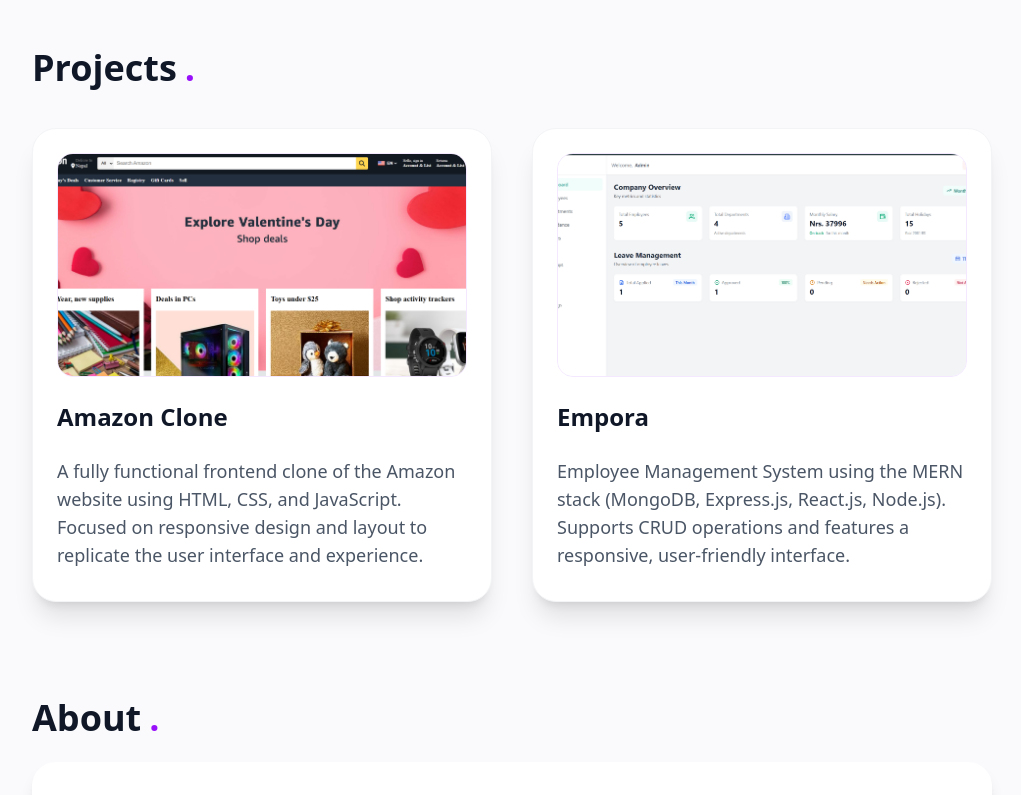
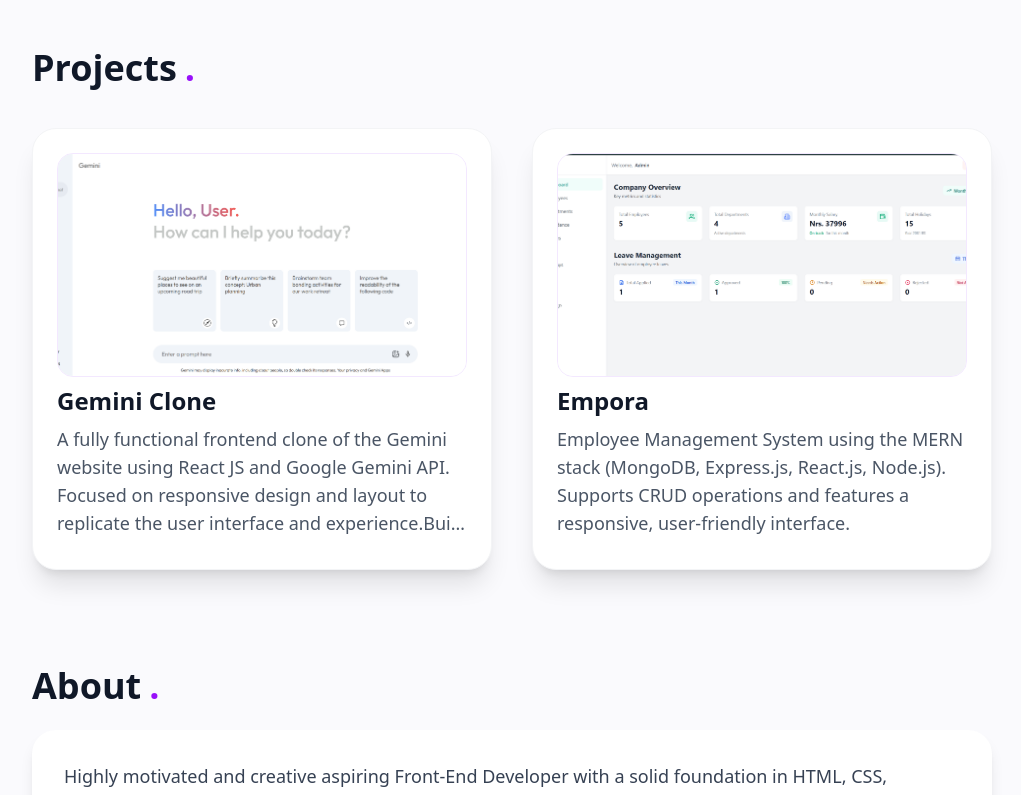
Before and after one commit to Gauravmahto187/Portfolio, a React (Vite) app: page / in a window 1280 px wide. Shown: the part 900-1695 px from the top of the page, without its empty margins (128-1149 px from the left). Built offline with nearby package versions, Linux system fonts and the light colour scheme.

Commit message:
feat: Projects

```diff
--- a/src/App.jsx
+++ b/src/App.jsx
@@ -1,6 +1,6 @@
 import React from 'react';
 import profileImg from './assets/profile.png';
-import amazonImg from './assets/Amazon.png';
+import geminiImg from './assets/Gemini.png';
 import emporaImg from './assets/Empora.png';
 import { FaLinkedin, FaGithub, FaEnvelope, FaPhone, FaCheckCircle } from 'react-icons/fa';
 import { motion } from 'framer-motion';
@@ -11,7 +11,6 @@
   { name: 'Experience', href: '#experience' },
   { name: 'Education', href: '#education' },
   { name: 'Projects', href: '#projects' },
-  { name: 'Certifications', href: '#certifications' },
   { name: 'Skills', href: '#skills' },
 ];
 
@@ -36,16 +35,16 @@
 
 const projects = [
   {
-    title: 'Amazon Clone',
-    image: amazonImg,
-    description: 'A fully functional frontend clone of the Amazon website using HTML, CSS, and JavaScript. Focused on responsive design and layout to replicate the user interface and experience.',
-    link: '',
+    title: 'Gemini Clone',
+    image: geminiImg,
+    description: 'A fully functional frontend clone of the Gemini website using React JS and Google Gemini API. Focused on responsive design and layout to replicate the user interface and experience.Built a prompt search feature and recent chat history, closely mirroring Gemini’s user experience.',
+    link: 'https://gemini-clone-snowy.vercel.app/',
   },
   {
     title: 'Empora',
     image: emporaImg,
     description: 'Employee Management System using the MERN stack (MongoDB, Express.js, React.js, Node.js). Supports CRUD operations and features a responsive, user-friendly interface.',
-    link: '',
+    link: 'https://empora-one.vercel.app/login',
   },
 ];
 
@@ -123,15 +122,22 @@
         </h2>
         <div className="grid grid-cols-1 md:grid-cols-2 gap-8 md:gap-10">
           {projects.map((project) => (
-            <motion.div
+            <a
               key={project.title}
-              className="rounded-3xl bg-white shadow-xl p-4 sm:p-6 flex flex-col gap-4 hover:shadow-2xl transition-shadow border border-gray-100"
-              whileHover={{ scale: 1.03 }}
+              href={project.link}
+              target="_blank"
+              rel="noopener noreferrer"
+              className="block"
             >
-              <img src={project.image} alt={project.title} className="rounded-2xl w-full h-44 sm:h-56 object-cover border border-purple-100 mb-2" />
-              <h3 className="text-xl sm:text-2xl font-bold mb-2">{project.title}</h3>
-              <p className="text-gray-600 mb-2 text-base sm:text-lg">{project.description}</p>
-            </motion.div>
+              <motion.div
+                className="rounded-3xl bg-white shadow-xl p-4 sm:p-6 flex flex-col justify-between min-h-[420px] hover:shadow-2xl transition-shadow border border-gray-100 h-full"
+                whileHover={{ scale: 1.03 }}
+              >
+                <img src={project.image} alt={project.title} className="rounded-2xl w-full h-44 sm:h-56 object-cover border border-purple-100 mb-2" />
+                <h3 className="text-xl sm:text-2xl font-bold mb-2">{project.title}</h3>
+                <p className="text-gray-600 mb-2 text-base sm:text-lg line-clamp-4">{project.description}</p>
+              </motion.div>
+            </a>
           ))}
         </div>
       </section>
@@ -187,17 +193,7 @@
           </div>
         </div>
       </section>
-      {/* Certifications Section */}
-      <section id="certifications" className="max-w-5xl mx-auto mt-16 md:mt-24 px-4 sm:px-6 lg:px-8 mb-16 md:mb-24">
-        <h2 className="text-3xl sm:text-4xl font-extrabold mb-6 flex items-center">
-          Certifications<span className="text-purple-600 ml-2">.</span>
-        </h2>
-        <div className="bg-white rounded-3xl shadow-lg p-6 sm:p-8">
-          <h3 className="font-bold text-base sm:text-lg">AWS Academy Graduate - AWS Academy Cloud Foundations <span className="text-xs sm:text-sm text-gray-500">2023</span></h3>
-          <p className="italic text-gray-600">Amazon Web Services Training and Certification</p>
-          <p className="text-xs sm:text-sm text-gray-500">Learned core AWS services, cloud computing principles, and skills for deploying and managing applications of the AWS Cloud.</p>
-        </div>
-      </section>
+
     </div>
   );
 }
```
Also changed, not shown: src/assets/Gemini.png (added).
